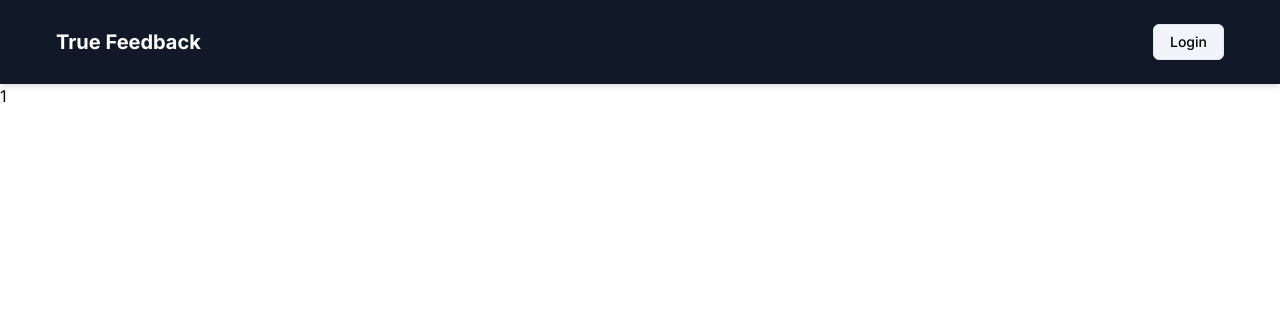
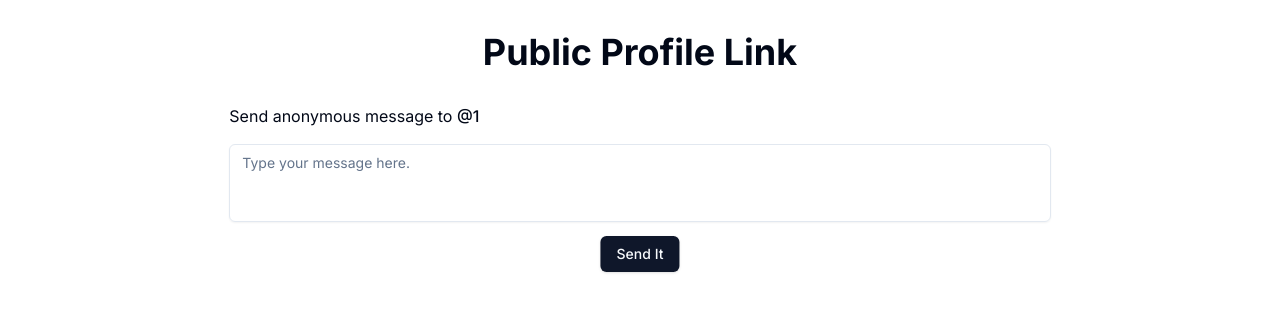
Before and after one commit to IronJosh786/ama, a Next.js app: page /u/1 in a window 1280 px wide. Shown: the top 312 px of the page. Built offline with nearby package versions, Linux system fonts and the light colour scheme; no server answers.

Commit message:
add send message page

```diff
--- a/src/app/(app)/dashboard/page.tsx
+++ b/src/app/(app)/dashboard/page.tsx
@@ -109,7 +109,7 @@ function UserDashboard() {
 
   return (
     <>
-      <div className="my-8 mx-4 md:mx-8 lg:mx-auto p-6 bg-white rounded w-full max-w-6xl">
+      <div className="my-8 lg:mx-auto p-6 bg-white rounded w-full md:w-11/12">
         <h1 className="text-4xl font-bold mb-4">User Dashboard</h1>
 
         <div className="mb-4">
--- a/src/app/(app)/layout.tsx
+++ b/src/app/(app)/layout.tsx
@@ -6,7 +6,7 @@ interface RootLayoutProps {
 
 export default async function RootLayout({ children }: RootLayoutProps) {
   return (
-    <div className="flex flex-col min-h-screen">
+    <div className="flex flex-col min-h-screen w-full">
       <Navbar />
       {children}
     </div>
--- a/src/app/u/[username]/page.tsx
+++ b/src/app/u/[username]/page.tsx
@@ -1,13 +1,102 @@
 "use client";
-import Navbar from "@/components/Navbar";
+import { z } from "zod";
+import {
+  Form,
+  FormField,
+  FormItem,
+  FormLabel,
+  FormMessage,
+} from "@/components/ui/form";
+import { toast } from "sonner";
+import { Loader2 } from "lucide-react";
+import axios, { AxiosError } from "axios";
+import { useForm } from "react-hook-form";
 import { useParams } from "next/navigation";
+import { Button } from "@/components/ui/button";
+import { ApiResponse } from "@/types/apiResponse";
+import { Textarea } from "@/components/ui/textarea";
+import { zodResolver } from "@hookform/resolvers/zod";
+import { messageSchema } from "@/schemas/messageSchema";
 
 const Page = () => {
   const param = useParams();
+
+  const MessageSchema = z.object({
+    message: messageSchema,
+  });
+
+  const form = useForm<z.infer<typeof MessageSchema>>({
+    resolver: zodResolver(MessageSchema),
+    defaultValues: {
+      message: "",
+    },
+  });
+
+  const onSubmit = async (data: z.infer<typeof MessageSchema>) => {
+    try {
+      const response = await axios.post(`/api/send-message`, {
+        username: param.username,
+        content: data.message,
+      });
+      toast.success(response.data.message);
+      form.reset();
+    } catch (error) {
+      const axiosError = error as AxiosError<ApiResponse>;
+      toast.error(
+        axiosError.response?.data.message || "Could not send message"
+      );
+    }
+  };
+
   return (
-    <div>
-      <Navbar />
-      <div>{param.username}</div>
+    <div className="w-full sm:w-8/12 mx-auto px-4">
+      <h1 className="text-4xl text-center font-bold mt-8">
+        Public Profile Link
+      </h1>
+      <div>
+        <p className="mt-8">
+          Send anonymous message to{" "}
+          <span className="font-medium">@{param.username}</span>
+        </p>
+        <div className="flex flex-col gap-4 mt-4">
+          <Form {...form}>
+            <form onSubmit={form.handleSubmit(onSubmit)}>
+              <FormField
+                name="message"
+                control={form.control}
+                render={({ field }) => (
+                  <FormItem>
+                    <Textarea
+                      {...field}
+                      name="message"
+                      className="resize-none"
+                      rows={3}
+                      placeholder="Type your message here."
+                    />
+                    <FormMessage className="text-center" />
+                  </FormItem>
+                )}
+              />
+              <div className="relative w-full mt-8">
+                <Button
+                  type="submit"
+                  className="absolute right-1/2 bottom-1/2 transform translate-x-1/2 translate-y-1/2"
+                  disabled={form.formState.isSubmitting}
+                >
+                  {form.formState.isSubmitting ? (
+                    <>
+                      <Loader2 className="mr-2 h-4 w-4 animate-spin" />
+                      Please wait
+                    </>
+                  ) : (
+                    "Send It"
+                  )}
+                </Button>
+              </div>
+            </form>
+          </Form>
+        </div>
+      </div>
     </div>
   );
 };
--- a/src/components/Navbar.tsx
+++ b/src/components/Navbar.tsx
@@ -10,7 +10,7 @@ function Navbar() {
 
   return (
     <nav className="p-4 md:p-6 shadow-md bg-gray-900 text-white">
-      <div className="container mx-auto flex flex-col md:flex-row justify-between items-center">
+      <div className="mx-auto flex flex-col gap-4 md:gap-0 md:flex-row justify-between items-center">
         <a href="#" className="text-xl font-bold mb-4 md:mb-0">
           True Feedback
         </a>
@@ -22,7 +22,7 @@ function Navbar() {
             </span>
             <Button
               onClick={() => signOut()}
-              className="w-full md:w-auto bg-slate-100 text-black"
+              className="w-full md:w-16 bg-slate-100 text-black"
               variant="outline"
             >
               Logout
--- /dev/null
+++ b/src/components/ui/textarea.tsx
@@ -0,0 +1,24 @@
+import * as React from "react"
+
+import { cn } from "@/lib/utils"
+
+export interface TextareaProps
+  extends React.TextareaHTMLAttributes<HTMLTextAreaElement> {}
+
+const Textarea = React.forwardRef<HTMLTextAreaElement, TextareaProps>(
+  ({ className, ...props }, ref) => {
+    return (
+      <textarea
+        className={cn(
+          "flex min-h-[60px] w-full rounded-md border border-input bg-transparent px-3 py-2 text-sm shadow-sm placeholder:text-muted-foreground focus-visible:outline-none focus-visible:ring-1 focus-visible:ring-ring disabled:cursor-not-allowed disabled:opacity-50",
+          className
+        )}
+        ref={ref}
+        {...props}
+      />
+    )
+  }
+)
+Textarea.displayName = "Textarea"
+
+export { Textarea }
--- a/src/schemas/messageSchema.ts
+++ b/src/schemas/messageSchema.ts
@@ -3,5 +3,5 @@ import { z } from "zod";
 export const messageSchema = z
   .string()
   .trim()
-  .min(10, { message: "Message must be atleast 2 characters" })
+  .min(10, { message: "Message must be atleast 10 characters" })
   .max(250, { message: "Message can be atmost 250 characters long" });
```
